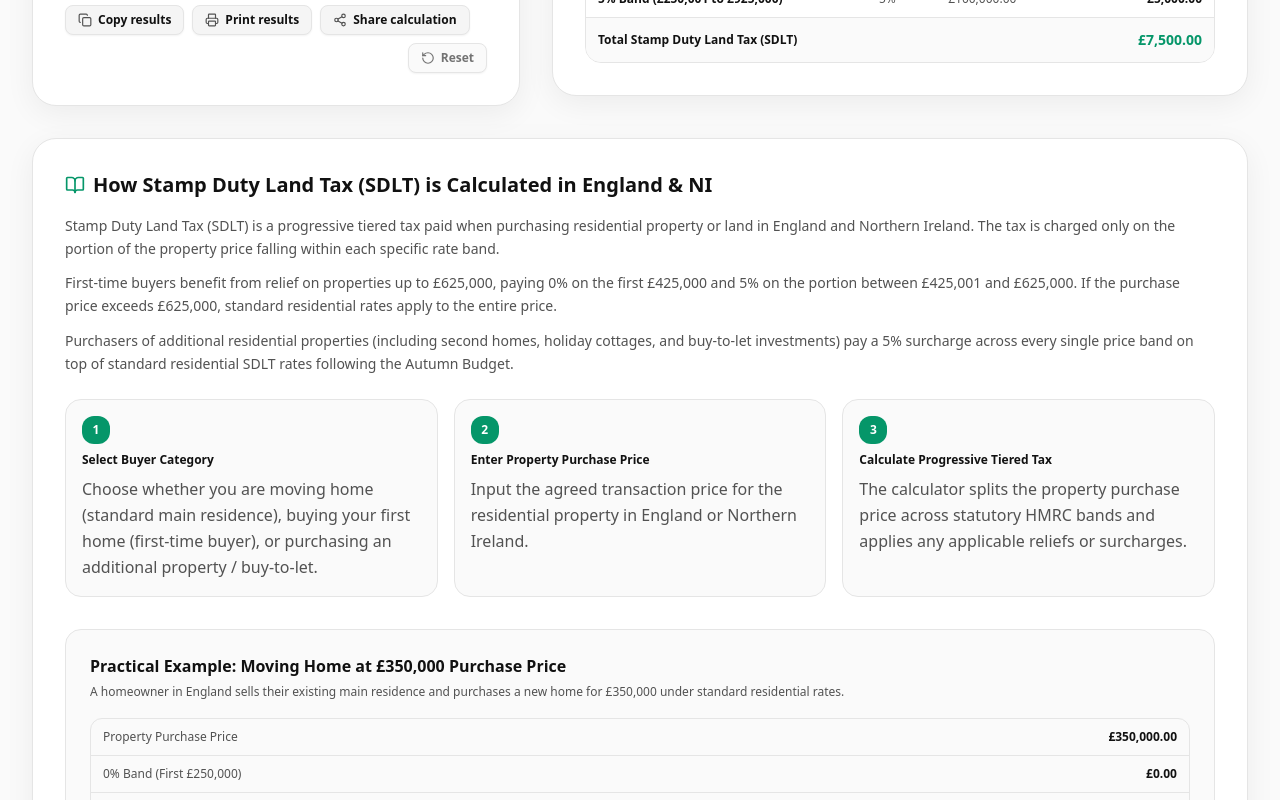
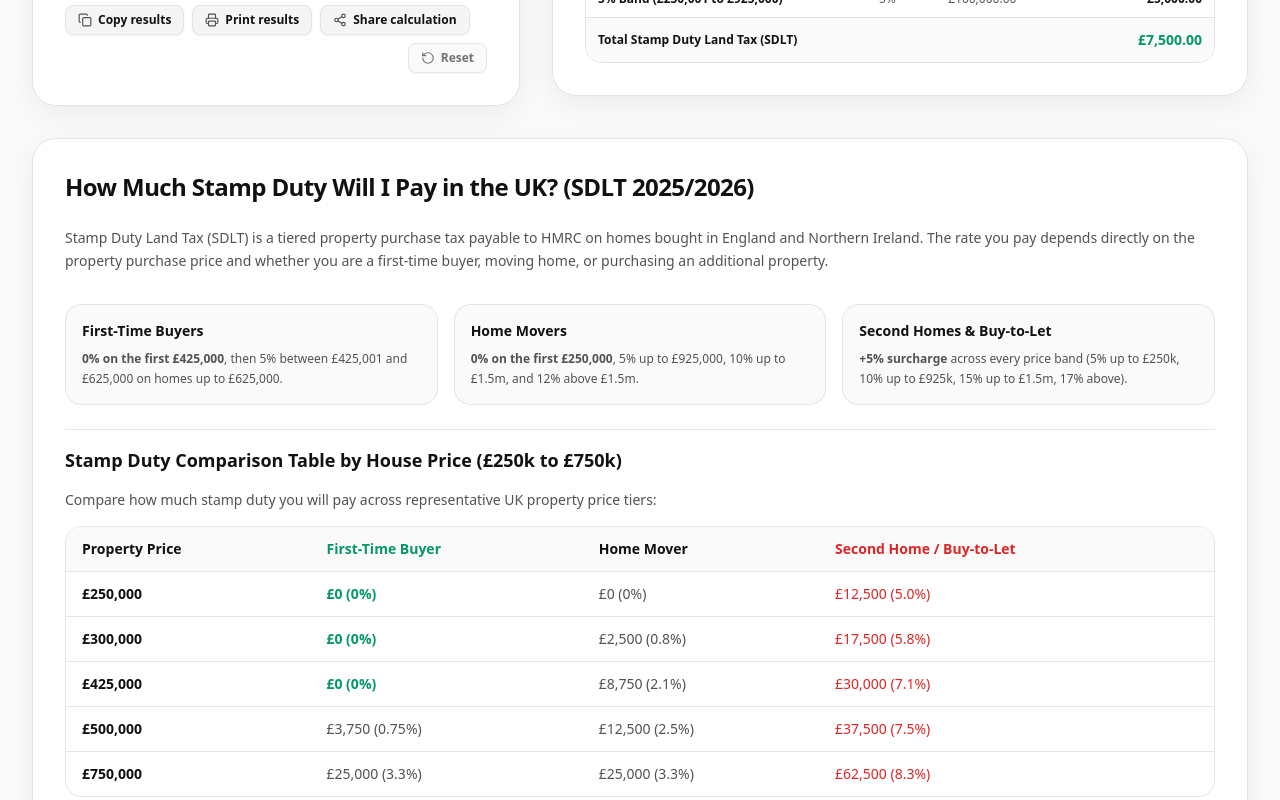
Before and after one commit to shaikh1085/paywise.uk, a React (Vite) app: page /stamp-duty-calculator in a window 1280 px wide. Shown: the part 860-1660 px from the top of the page. Built offline with nearby package versions, Linux system fonts and the light colour scheme.

Commit message:
Update StampDutyPage.tsx

```diff
--- a/src/pages/StampDutyPage.tsx
+++ b/src/pages/StampDutyPage.tsx
@@ -49,6 +49,93 @@ export const StampDutyPage: React.FC = () => {
 
       {/* Calculator Core */}
       <StampDutyCalculator />
+
+      {/* High-Intent SEO Guide & Rates Breakdown Section */}
+      <div className="border border-[#E5E5E5] dark:border-[#2A2A2A] bg-white dark:bg-[#171717] rounded-3xl p-6 sm:p-8 shadow-[0_8px_30px_rgba(0,0,0,0.06)] dark:shadow-[0_10px_35px_rgba(0,0,0,0.35)] space-y-6">
+        <h2 className="text-xl sm:text-2xl font-bold text-[#111111] dark:text-[#F5F5F5] tracking-tight">
+          How Much Stamp Duty Will I Pay in the UK? (SDLT 2025/2026)
+        </h2>
+        <p className="text-xs sm:text-sm text-[#525252] dark:text-[#A3A3A3] leading-relaxed">
+          Stamp Duty Land Tax (SDLT) is a tiered property purchase tax payable to HMRC on homes bought in England and Northern Ireland. The rate you pay depends directly on the property purchase price and whether you are a first-time buyer, moving home, or purchasing an additional property.
+        </p>
+
+        <div className="grid grid-cols-1 md:grid-cols-3 gap-4 pt-2">
+          <div className="p-4 rounded-2xl bg-[#FAFAFA] dark:bg-[#121212] border border-[#E5E5E5] dark:border-[#2A2A2A] space-y-2">
+            <h3 className="text-sm font-bold text-[#111111] dark:text-[#F5F5F5]">First-Time Buyers</h3>
+            <p className="text-xs text-[#525252] dark:text-[#A3A3A3] leading-relaxed">
+              <strong>0% on the first £425,000</strong>, then 5% between £425,001 and £625,000 on homes up to £625,000.
+            </p>
+          </div>
+
+          <div className="p-4 rounded-2xl bg-[#FAFAFA] dark:bg-[#121212] border border-[#E5E5E5] dark:border-[#2A2A2A] space-y-2">
+            <h3 className="text-sm font-bold text-[#111111] dark:text-[#F5F5F5]">Home Movers</h3>
+            <p className="text-xs text-[#525252] dark:text-[#A3A3A3] leading-relaxed">
+              <strong>0% on the first £250,000</strong>, 5% up to £925,000, 10% up to £1.5m, and 12% above £1.5m.
+            </p>
+          </div>
+
+          <div className="p-4 rounded-2xl bg-[#FAFAFA] dark:bg-[#121212] border border-[#E5E5E5] dark:border-[#2A2A2A] space-y-2">
+            <h3 className="text-sm font-bold text-[#111111] dark:text-[#F5F5F5]">Second Homes & Buy-to-Let</h3>
+            <p className="text-xs text-[#525252] dark:text-[#A3A3A3] leading-relaxed">
+              <strong>+5% surcharge</strong> across every price band (5% up to £250k, 10% up to £925k, 15% up to £1.5m, 17% above).
+            </p>
+          </div>
+        </div>
+
+        <div className="space-y-4 pt-4 border-t border-[#E5E5E5] dark:border-[#2A2A2A]">
+          <h3 className="text-base sm:text-lg font-bold text-[#111111] dark:text-[#F5F5F5]">
+            Stamp Duty Comparison Table by House Price (£250k to £750k)
+          </h3>
+          <p className="text-xs sm:text-sm text-[#525252] dark:text-[#A3A3A3]">
+            Compare how much stamp duty you will pay across representative UK property price tiers:
+          </p>
+
+          <div className="overflow-x-auto rounded-2xl border border-[#E5E5E5] dark:border-[#2A2A2A]">
+            <table className="w-full text-left text-xs sm:text-sm">
+              <thead className="bg-[#FAFAFA] dark:bg-[#121212] border-b border-[#E5E5E5] dark:border-[#2A2A2A]">
+                <tr>
+                  <th className="py-3 px-4 font-bold text-[#111111] dark:text-[#F5F5F5]">Property Price</th>
+                  <th className="py-3 px-4 font-bold text-[#059669] dark:text-[#10B981]">First-Time Buyer</th>
+                  <th className="py-3 px-4 font-bold text-[#111111] dark:text-[#F5F5F5]">Home Mover</th>
+                  <th className="py-3 px-4 font-bold text-[#DC2626] dark:text-[#F87171]">Second Home / Buy-to-Let</th>
+                </tr>
+              </thead>
+              <tbody className="divide-y divide-[#E5E5E5] dark:divide-[#2A2A2A]">
+                <tr>
+                  <td className="py-3 px-4 font-bold text-[#111111] dark:text-[#F5F5F5]">£250,000</td>
+                  <td className="py-3 px-4 font-bold text-[#059669] dark:text-[#10B981]">£0 (0%)</td>
+                  <td className="py-3 px-4 text-[#525252] dark:text-[#A3A3A3]">£0 (0%)</td>
+                  <td className="py-3 px-4 text-[#DC2626] dark:text-[#F87171]">£12,500 (5.0%)</td>
+                </tr>
+                <tr>
+                  <td className="py-3 px-4 font-bold text-[#111111] dark:text-[#F5F5F5]">£300,000</td>
+                  <td className="py-3 px-4 font-bold text-[#059669] dark:text-[#10B981]">£0 (0%)</td>
+                  <td className="py-3 px-4 text-[#525252] dark:text-[#A3A3A3]">£2,500 (0.8%)</td>
+                  <td className="py-3 px-4 text-[#DC2626] dark:text-[#F87171]">£17,500 (5.8%)</td>
+                </tr>
+                <tr>
+                  <td className="py-3 px-4 font-bold text-[#111111] dark:text-[#F5F5F5]">£425,000</td>
+                  <td className="py-3 px-4 font-bold text-[#059669] dark:text-[#10B981]">£0 (0%)</td>
+                  <td className="py-3 px-4 text-[#525252] dark:text-[#A3A3A3]">£8,750 (2.1%)</td>
+                  <td className="py-3 px-4 text-[#DC2626] dark:text-[#F87171]">£30,000 (7.1%)</td>
+                </tr>
+                <tr>
+                  <td className="py-3 px-4 font-bold text-[#111111] dark:text-[#F5F5F5]">£500,000</td>
+                  <td className="py-3 px-4 text-[#525252] dark:text-[#A3A3A3]">£3,750 (0.75%)</td>
+                  <td className="py-3 px-4 text-[#525252] dark:text-[#A3A3A3]">£12,500 (2.5%)</td>
+                  <td className="py-3 px-4 text-[#DC2626] dark:text-[#F87171]">£37,500 (7.5%)</td>
+                </tr>
+                <tr>
+                  <td className="py-3 px-4 font-bold text-[#111111] dark:text-[#F5F5F5]">£750,000</td>
+                  <td className="py-3 px-4 text-[#525252] dark:text-[#A3A3A3]">£25,000 (3.3%)</td>
+                  <td className="py-3 px-4 text-[#525252] dark:text-[#A3A3A3]">£25,000 (3.3%)</td>
+                  <td className="py-3 px-4 text-[#DC2626] dark:text-[#F87171]">£62,500 (8.3%)</td>
+                </tr>
+              </tbody>
+            </table>
+          </div>
+        </div>
+      </div>
 
       {/* Structured Content & Methodology */}
       <div className="border border-[#E5E5E5] dark:border-[#2A2A2A] bg-white dark:bg-[#171717] rounded-3xl p-6 sm:p-8 shadow-[0_8px_30px_rgba(0,0,0,0.06)] dark:shadow-[0_10px_35px_rgba(0,0,0,0.35)] space-y-8">
```
